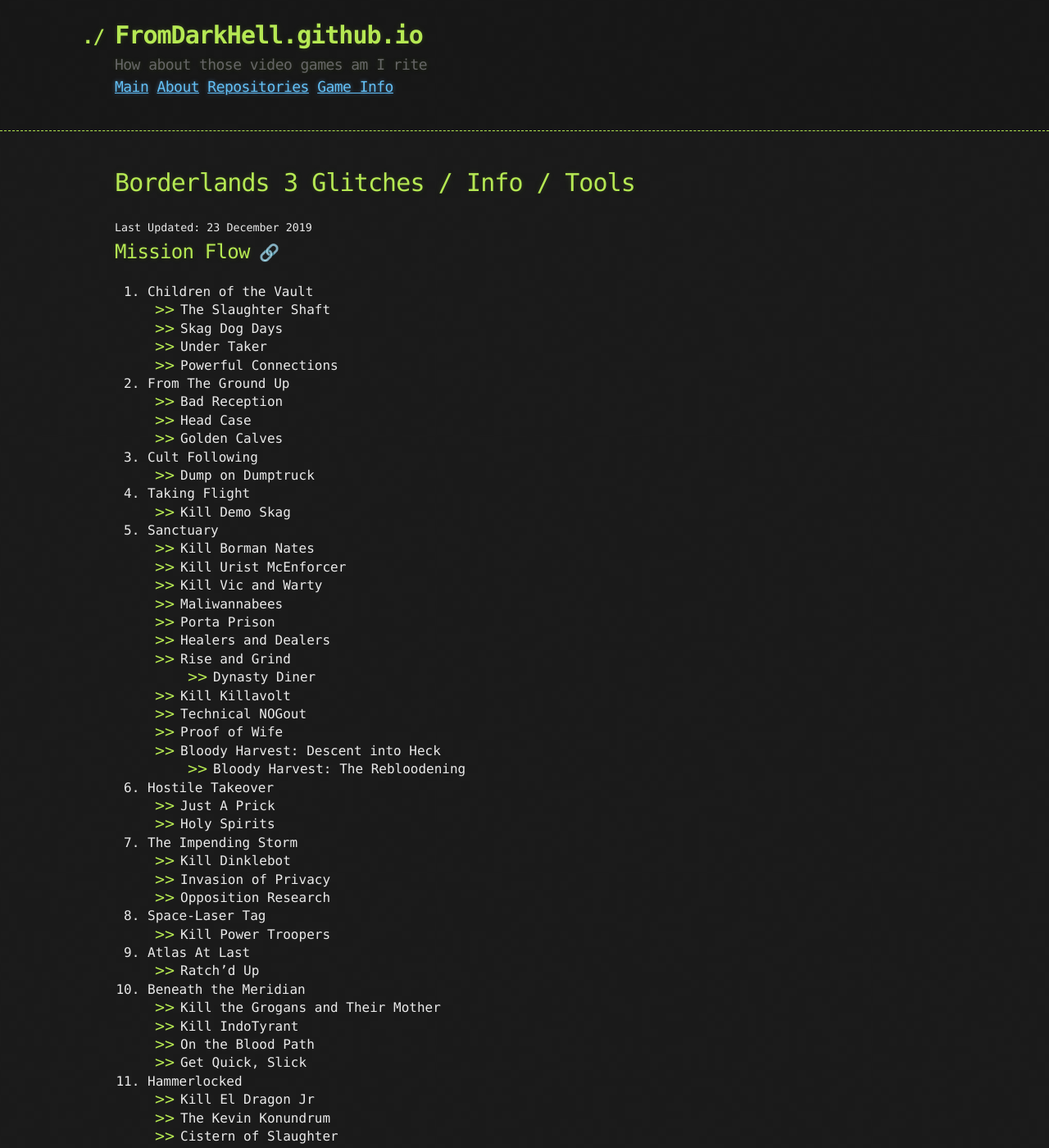
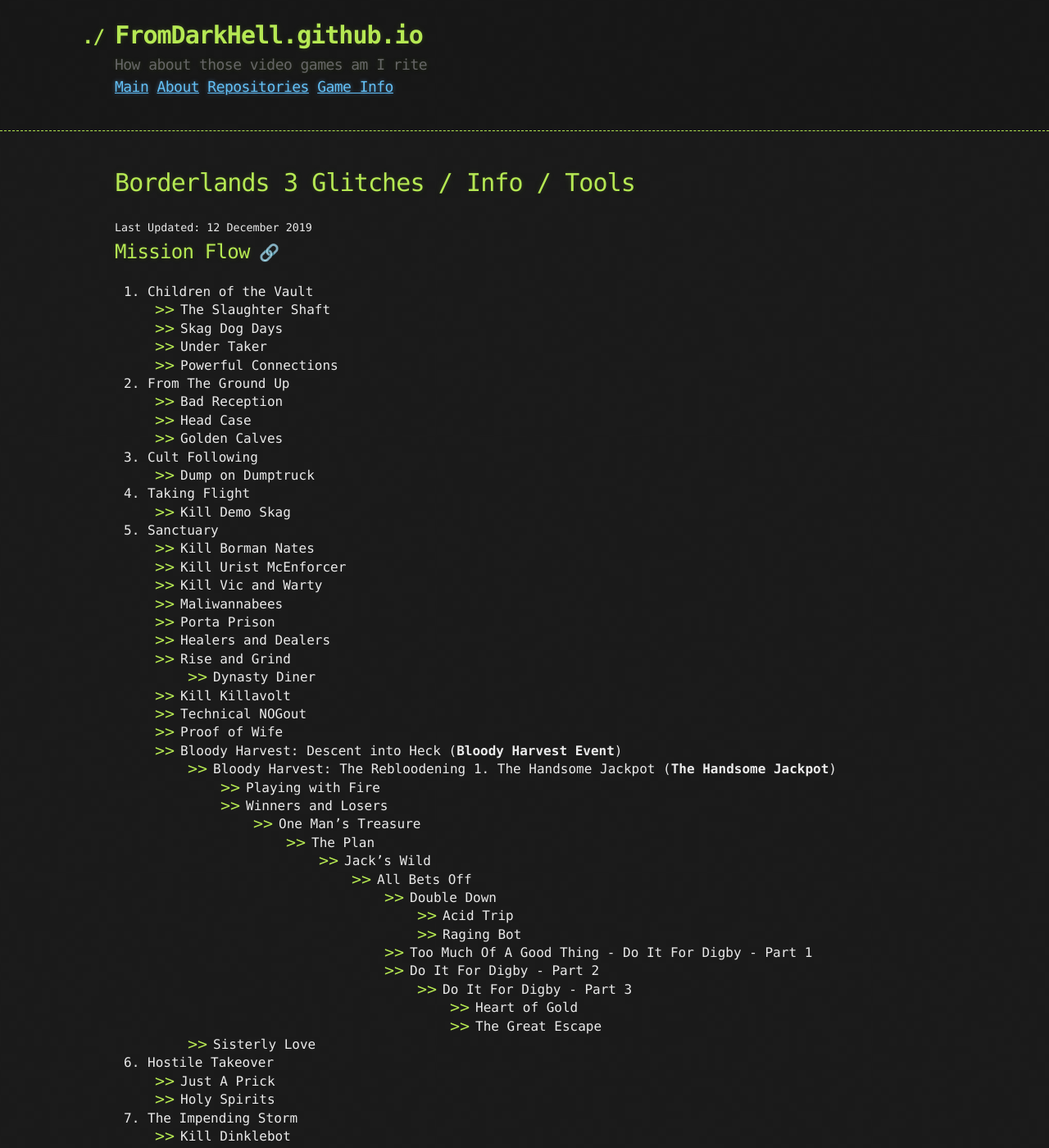
Before and after one commit to FromDarkHell/FromDarkHell.github.io, a Jekyll site: the page built from _posts/gameInfo/2019-12-12-Borderlands-3.md, in a window 1280 px wide and 1400 px high. Shown: the whole window at 82% size. Built offline with Jekyll 4.4.1, drawn with Linux system fonts in a browser that asks for light colours.

Commit message:
Add mission flow for new DLC since lol gbx

```diff
--- a/_posts/gameInfo/2019-12-23-Borderlands-3.md
+++ b/_posts/gameInfo/2019-12-12-Borderlands-3.md
@@ -29,8 +29,25 @@
     * Kill Killavolt
     * Technical NOGout
     * Proof of Wife
-    * Bloody Harvest: Descent into Heck
+    * Bloody Harvest: Descent into Heck (**Bloody Harvest Event**)
         - Bloody Harvest: The Rebloodening
+    1. The Handsome Jackpot (**The Handsome Jackpot**)
+        2. Playing with Fire
+            3. Winners and Losers
+                4. One Man's Treasure
+                    5. The Plan
+                        6. Jack's Wild
+                            7. All Bets Off
+                                * Double Down
+                        * Acid Trip
+                        * Raging Bot
+                    - Too Much Of A Good Thing
+                - Do It For Digby - Part 1
+                    * Do It For Digby - Part 2
+                        - Do It For Digby - Part 3
+                - Heart of Gold
+            * The Great Escape
+        - Sisterly Love
 6. Hostile Takeover
     * Just A Prick
     * Holy Spirits
```
